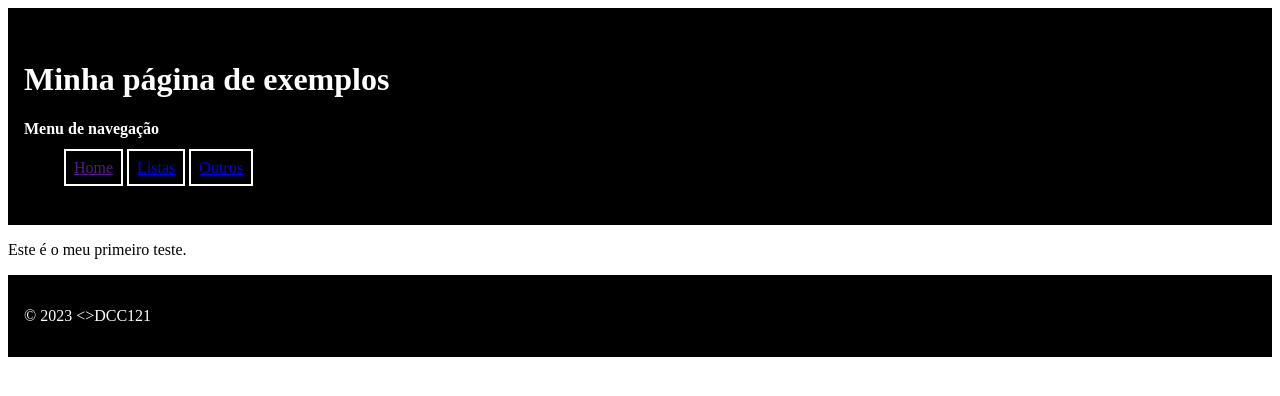
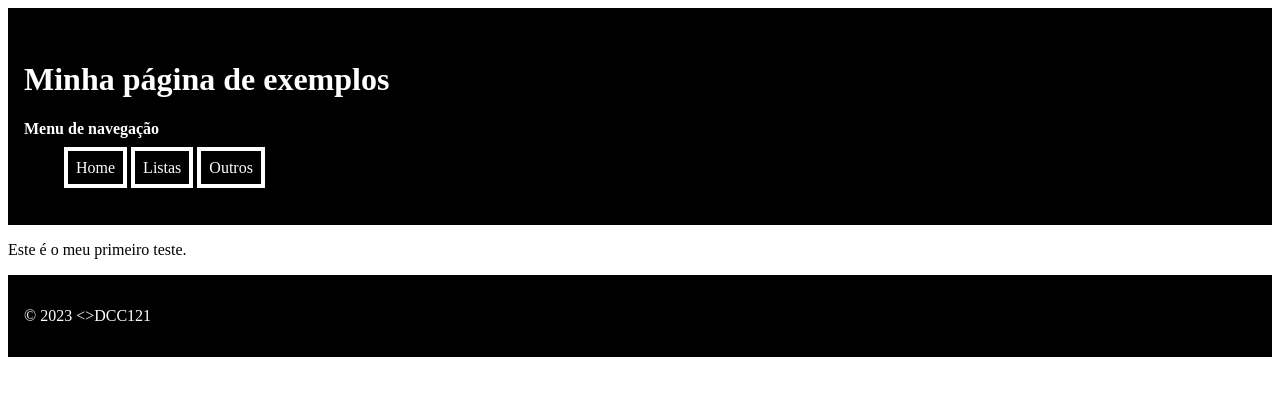
Before and after one commit to ufjf-dcc121/dcc121-2023-1-atv1-ggiacomopz, a plain HTML site: page index.html in a window 1280 px wide. Drawn offline with Linux system fonts and the light colour scheme.

Commit message:
adiciona estilos

```diff
--- a/index.html
+++ b/index.html
@@ -5,23 +5,39 @@
     <meta http-equiv="X-UA-Compatible" content="IE=edge">
     <meta name="viewport" content="width=device-width, initial-scale=1.0">
     <title>Exemplos</title>
+    <style>
+        header, footer {
+            padding: 2em 1em;
+            color: white;
+            background-color: black;
+        }
+        li {
+            display: inline;
+            border: solid 4px;
+            padding: 0.5em;
+        }
+        header a {
+            color: white;
+            text-decoration: none;
+        }
+    </style>
 </head>
 <body>
-    <header style="padding: 2em 1em; color: white; background-color: black;">
+    <header>
         <h1>Minha página de exemplos</h1>
         <nav>
         <h4>Menu de navegação</h4>
         <ul>
-            <li style="list-style-type: none; display: inline; border: solid 2px; padding: 0.5em;"><a href="">Home</a></li>
-            <li style="list-style-type: none; display: inline; border: solid 2px; padding: 0.5em;"><a href="listas.html">Listas</a></li>
-            <li style="list-style-type: none; display: inline; border: solid 2px; padding: 0.5em;"><a href="outros.html">Outros</a></li>
+            <li><a href="">Home</a></li>
+            <li><a href="listas.html">Listas</a></li>
+            <li><a href="outros.html">Outros</a></li>
         </ul>
         </nav>
     </header>
     <main>
         <p>Este é o meu primeiro teste.</p>
     </main>
-    <footer style="padding: 2em 1em; color: white; background-color: black;">
+    <footer>
         &copy; 2023 &lt;&gt;DCC121
     </footer>
 </body>
```
